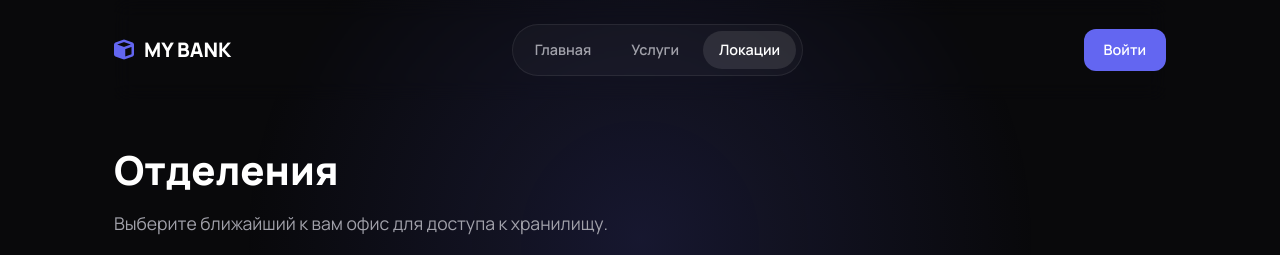
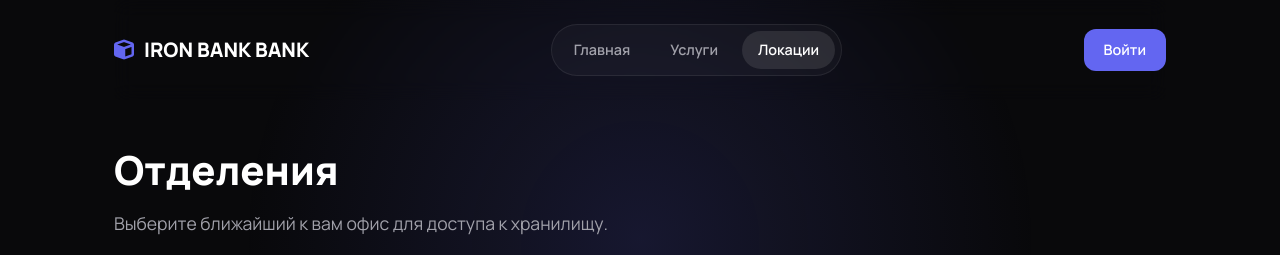
Before and after one commit to MoZGiq/Bank, a plain HTML site: page locations.html in a window 1280 px wide. Shown: the top 255 px of the page. Drawn offline with Linux system fonts and the light colour scheme.

Commit message:
Update locations.html

```diff
--- a/locations.html
+++ b/locations.html
@@ -11,7 +11,7 @@
 
     <div class="container">
         <header>
-            <a href="index.html" class="logo"><i class="fas fa-cube"></i> MY BANK</a>
+            <a href="index.html" class="logo"><i class="fas fa-cube"></i> IRON BANK BANK</a>
             <nav class="nav-menu">
                 <a href="index.html">Главная</a>
                 <a href="services.html">Услуги</a>
```
